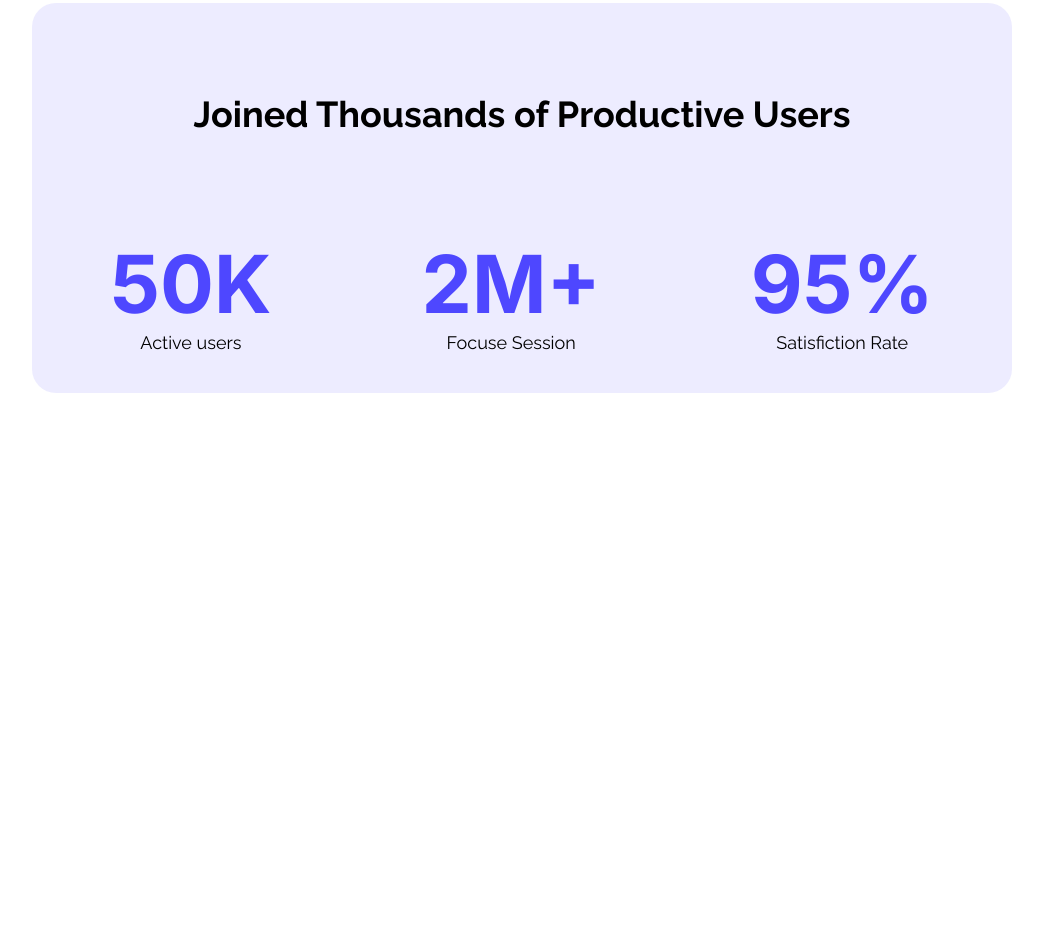
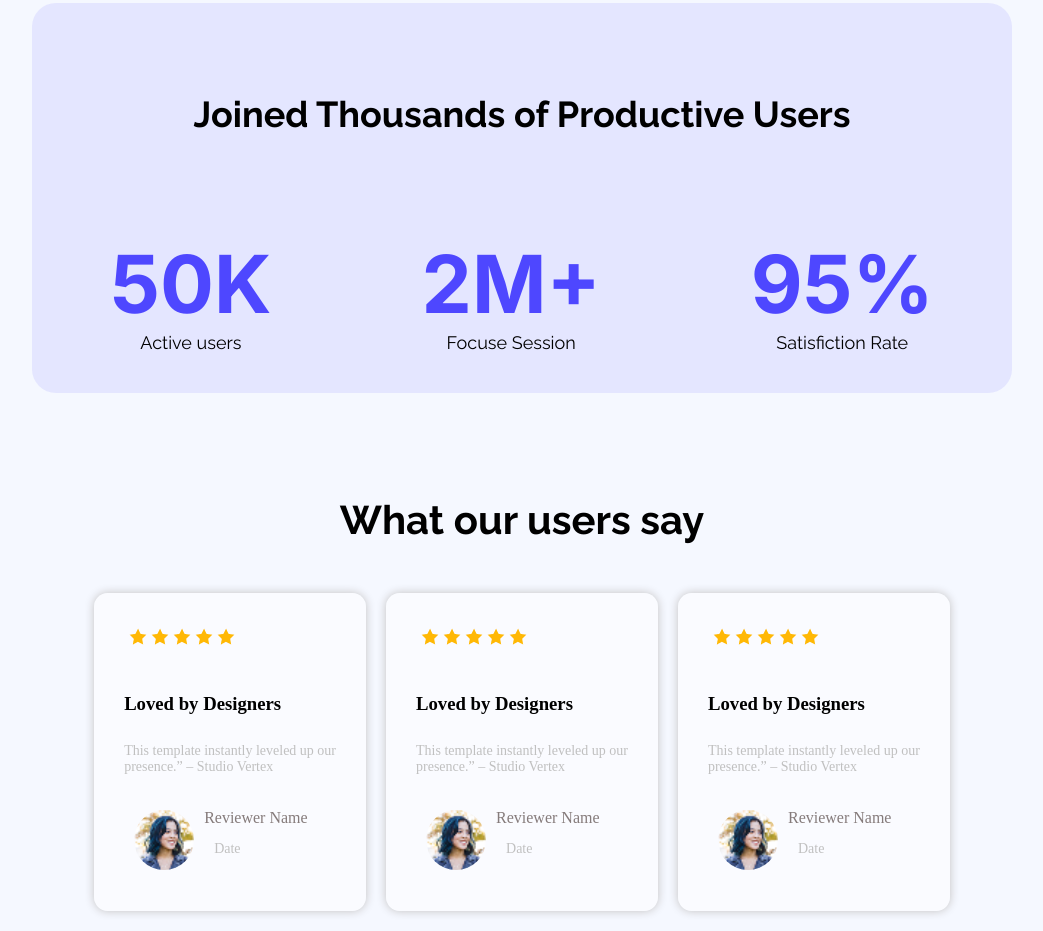
Before and after one commit to soykot49/webflow-A01, a plain HTML site: page index.html in a window 1280 px wide. Shown: the part 1226-2157 px from the top of the page, without its empty margins (118-1161 px from the left). Before the commit the page ends 1669 px from the top, so only its background shows below. Drawn offline with Linux system fonts and the light colour scheme.

Commit message:
card section

```diff
--- a/index.html
+++ b/index.html
@@ -77,6 +77,93 @@
             </div>
         </div>
 
+        <!-- card section start -->
+
+        <div class="card">
+                 <h2>What our users say</h2>
+
+            <div class="display-cards">
+
+
+                <div class="card-item">
+                    <div class="starbox"><img src="./resources/Assets/icon-star.png" alt="" srcset="">
+                    <img src="./resources/Assets/icon-star.png" alt="" srcset="">
+                    <img src="./resources/Assets/icon-star.png" alt="" srcset="">
+                    <img src="./resources/Assets/icon-star.png" alt="" srcset="">
+                    <img src="./resources/Assets/icon-star.png" alt="" srcset=""></div>
+                    <h3>Loved by Designers</h3>
+                    <p>This template instantly leveled up our<br> presence.” – Studio Vertex</p>
+
+                    <section class="reviewer">
+
+                        <img class="rev-img" src="./resources/Assets/avatar.png" alt="" srcset="">
+
+                        <section class="rev-text">
+                        <h4>Reviewer Name</h4>
+                        <p>Date</p>
+                        </section>
+
+                    </section>
+                </div>
+
+
+                <div class="card-item">
+                    <div class="starbox">
+                        <img src="./resources/Assets/icon-star.png" alt="" srcset="">
+                    <img src="./resources/Assets/icon-star.png" alt="" srcset="">
+                    <img src="./resources/Assets/icon-star.png" alt="" srcset="">
+                    <img src="./resources/Assets/icon-star.png" alt="" srcset="">
+                    <img src="./resources/Assets/icon-star.png" alt="" srcset="">
+                    </div>
+                    <h3>Loved by Designers</h3>
+                    <p>This template instantly leveled up our<br> presence.” – Studio Vertex</p>
+
+                    <section class="reviewer">
+
+                        <img class="rev-img" src="./resources/Assets/avatar.png" alt="" srcset="">
+
+                        <section class="rev-text">
+                        <h4>Reviewer Name</h4>
+                        <p>Date</p>
+                        </section>
+
+                    </section>
+                </div>
+
+
+                 <div class="card-item">
+                    <div class="starbox">
+                        <img src="./resources/Assets/icon-star.png" alt="" srcset="">
+                    <img src="./resources/Assets/icon-star.png" alt="" srcset="">
+                    <img src="./resources/Assets/icon-star.png" alt="" srcset="">
+                    <img src="./resources/Assets/icon-star.png" alt="" srcset="">
+                    <img src="./resources/Assets/icon-star.png" alt="" srcset="">
+                    </div>
+                    <h3>Loved by Designers</h3>
+                    <p>This template instantly leveled up our<br> presence.” – Studio Vertex</p>
+
+                    <section class="reviewer">
+
+                        <img class="rev-img" src="./resources/Assets/avatar.png" alt="" srcset="">
+
+                        <section class="rev-text">
+                        <h4>Reviewer Name</h4>
+                        <p>Date</p>
+                        </section>
+
+                    </section>
+                </div>
+
+
+            </div>
+
+
+
+
+
+
+        </div>
+
     </main>
 
     <footer>
--- a/style.css
+++ b/style.css
@@ -1,6 +1,7 @@
 body{
     margin: 0;
     padding: 0;
+    background-color: rgba(245, 248, 255, 1);
 
 }
 
@@ -154,3 +155,73 @@ nav{
     margin: 0;
     padding: 0;
 }
+
+.card{
+    padding: 20px;
+}
+
+.card h2{
+    font-family: "Raleway", sans-serif;
+    text-align: center;
+    font-size: 40px;
+}
+
+.card-item{
+    background-color: rgba(255, 255, 255, 0.5);
+    border-radius: 14px;
+    padding: 20px;
+    box-shadow: rgb(195, 193, 193) 0px 0px 10px;
+}
+
+.reviewer{
+    display: flex;
+    align-items: center;
+    padding: 20px;
+}
+
+.rev-img{
+    border-radius: 50%;
+    width: 60px;
+    height: 60px;
+    margin-right: 10px;
+}
+
+h4{
+    font-size: 16px;
+    font-weight: 400;
+    color: rgb(133, 123, 123);
+    padding: 0;
+    margin: 0;
+}
+
+.rev-text{
+    font-size: 14px;
+    font-weight: 200;
+    margin: 0;
+    color: silver;
+}
+
+.display-cards{
+    display: flex;
+    justify-content: center;
+    align-items: center;
+    gap: 20px;
+
+    margin-top: 50px;
+}
+
+.starbox{
+
+    padding: 15px;
+}
+
+.card-item h3{
+    padding: 10px;
+}
+
+.card-item p{
+    padding: 0 10px ;
+    font-size: 14px;
+    font-weight: 200;
+    color: silver;
+}
```
